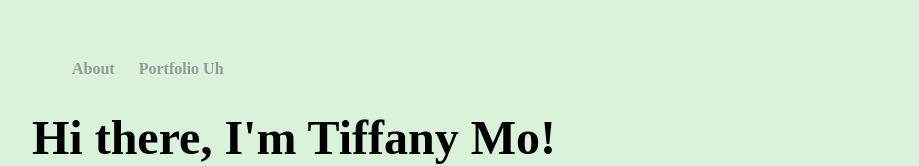
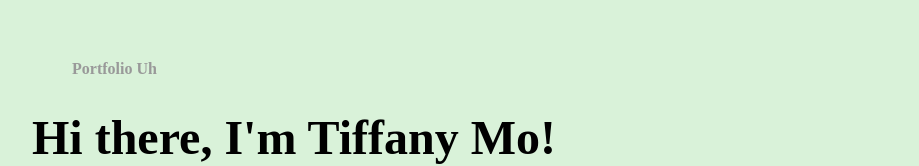
Before and after one commit to tiffany-mo/Portfolio, a plain HTML site: page index.html in a window 1280 px wide. Shown: the top 166 px of the page, without its empty margins (160-1079 px from the left). Drawn offline with Linux system fonts and the light colour scheme.

Commit message:
Update index.html

```diff
--- a/index.html
+++ b/index.html
@@ -10,7 +10,6 @@
 	<body>
 		<nav>
     		<ul>
-	        	<li><a href=>About</a></li>
 			<a href="https://tiffany-mo.github.io/portfolio.html">Portfolio</a>
         		<li><a href=>Uh</a></li>
     		</ul>
```
